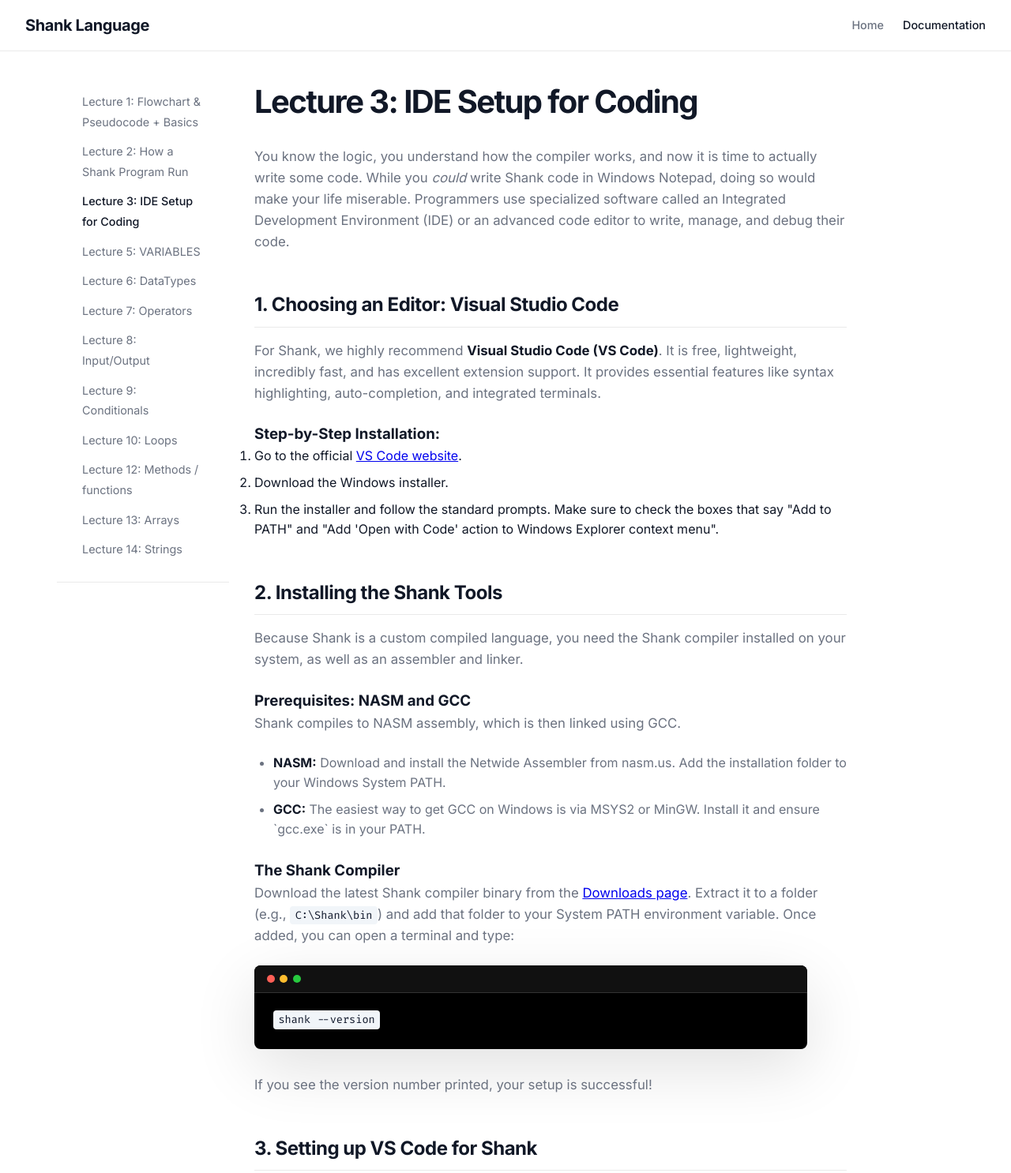
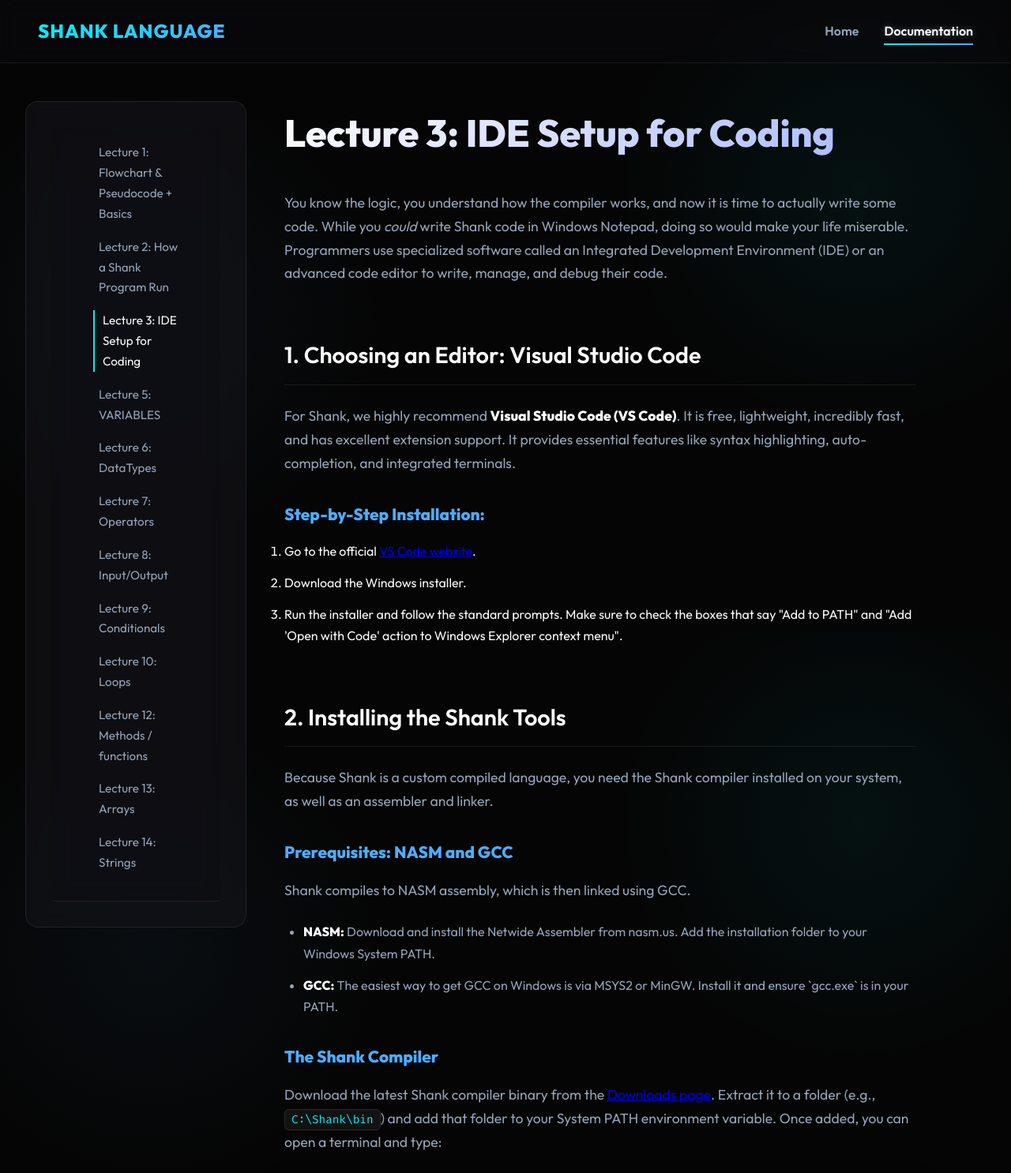
Before and after one commit to shashankxingh/shank, a website: page website/lecture3.html in a window 1280 px wide. Shown: the top 1486 px of the page at 79% size. Drawn offline with Linux system fonts and the light colour scheme.

Commit message:
style: Completely overhaul website CSS with dark mode premium aesthetics

```diff
--- a/website/styles.css
+++ b/website/styles.css
@@ -1,15 +1,16 @@
+@import url('https://fonts.googleapis.com/css2?family=Outfit:wght@300;400;600;800&family=Fira+Code:wght@400;500&display=swap');
+
 :root {
-    --bg-main: #ffffff;
-    --bg-card: #fafafa;
-    --text-main: #111827;
-    --text-muted: #6b7280;
-    --accent: #000000;
-    --border-color: #eaeaea;
-    --font-sans: 'Inter', -apple-system, BlinkMacSystemFont, "Segoe UI", Roboto, Oxygen, Ubuntu, Cantarell, "Fira Sans", "Droid Sans", "Helvetica Neue", sans-serif;
-    --font-mono: 'Fira Code', 'Menlo', 'Monaco', 'Courier New', monospace;
-    --shadow-sm: 0 2px 4px rgba(0,0,0,0.02);
-    --shadow-md: 0 4px 6px -1px rgba(0, 0, 0, 0.05), 0 2px 4px -1px rgba(0, 0, 0, 0.03);
-    --shadow-lg: 0 10px 15px -3px rgba(0, 0, 0, 0.05), 0 4px 6px -2px rgba(0, 0, 0, 0.025);
+    --bg-main: #050505;
+    --bg-surface: rgba(20, 20, 25, 0.6);
+    --text-main: #f8fafc;
+    --text-muted: #94a3b8;
+    --accent-1: #00f2fe;
+    --accent-2: #4facfe;
+    --accent-glow: rgba(79, 172, 254, 0.4);
+    --border-color: rgba(255, 255, 255, 0.08);
+    --font-sans: 'Outfit', sans-serif;
+    --font-mono: 'Fira Code', monospace;
 }
 
 * {
@@ -22,18 +23,23 @@ body {
     background-color: var(--bg-main);
     color: var(--text-main);
     font-family: var(--font-sans);
-    line-height: 1.6;
+    line-height: 1.7;
     -webkit-font-smoothing: antialiased;
+    background-image:
+        radial-gradient(circle at 15% 50%, rgba(79, 172, 254, 0.05), transparent 25%),
+        radial-gradient(circle at 85% 30%, rgba(0, 242, 254, 0.05), transparent 25%);
+    background-attachment: fixed;
 }
 
-/* Navbar */
+/* Navbar (Glassmorphism) */
 nav {
     display: flex;
     justify-content: space-between;
     align-items: center;
-    padding: 1rem 2rem;
-    background: rgba(255, 255, 255, 0.8);
-    backdrop-filter: saturate(180%) blur(5px);
+    padding: 1.2rem 3rem;
+    background: rgba(10, 10, 15, 0.4);
+    backdrop-filter: blur(12px);
+    -webkit-backdrop-filter: blur(12px);
     border-bottom: 1px solid var(--border-color);
     position: sticky;
     top: 0;
@@ -41,31 +47,54 @@ nav {
 }
 
 .nav-brand {
-    font-size: 1.25rem;
-    font-weight: 700;
-    letter-spacing: -0.02em;
-    display: flex;
-    align-items: center;
-    gap: 0.5rem;
+    font-size: 1.5rem;
+    font-weight: 800;
+    letter-spacing: 1px;
+    text-transform: uppercase;
     text-decoration: none;
     color: var(--text-main);
+    background: linear-gradient(135deg, var(--accent-1), var(--accent-2));
+    -webkit-background-clip: text;
+    -webkit-text-fill-color: transparent;
+    transition: filter 0.3s ease;
+}
+
+.nav-brand:hover {
+    filter: drop-shadow(0 0 8px var(--accent-glow));
 }
 
 .nav-links {
     display: flex;
-    gap: 1.5rem;
+    gap: 2rem;
 }
 
 .nav-links a {
     color: var(--text-muted);
     text-decoration: none;
-    font-size: 0.9rem;
-    font-weight: 500;
-    transition: color 0.2s ease;
+    font-size: 1rem;
+    font-weight: 600;
+    transition: all 0.3s ease;
+    position: relative;
+}
+
+.nav-links a::after {
+    content: '';
+    position: absolute;
+    width: 0;
+    height: 2px;
+    bottom: -4px;
+    left: 0;
+    background: linear-gradient(90deg, var(--accent-1), var(--accent-2));
+    transition: width 0.3s ease;
+}
+
+.nav-links a:hover::after, .nav-links a.active::after {
+    width: 100%;
 }
 
 .nav-links a:hover, .nav-links a.active {
     color: var(--text-main);
+    text-shadow: 0 0 8px rgba(255, 255, 255, 0.3);
 }
 
 /* Buttons */
@@ -73,37 +102,36 @@ nav {
     display: inline-flex;
     align-items: center;
     justify-content: center;
-    padding: 0.6rem 1.2rem;
-    border-radius: 6px;
-    font-weight: 500;
-    font-size: 0.9rem;
+    padding: 0.8rem 1.8rem;
+    border-radius: 8px;
+    font-weight: 600;
+    font-size: 1rem;
     text-decoration: none;
-    transition: all 0.2s ease;
+    transition: all 0.3s cubic-bezier(0.4, 0, 0.2, 1);
     cursor: pointer;
+    border: none;
 }
 
 .btn-primary {
-    background: var(--text-main);
-    color: #fff;
-    border: 1px solid var(--text-main);
-    box-shadow: 0 4px 14px 0 rgba(0, 0, 0, 0.1);
+    background: linear-gradient(135deg, var(--accent-1), var(--accent-2));
+    color: #000;
+    box-shadow: 0 0 15px var(--accent-glow);
 }
 
 .btn-primary:hover {
-    background: #fff;
-    color: var(--text-main);
-    box-shadow: 0 6px 20px rgba(0, 0, 0, 0.15);
+    transform: translateY(-2px);
+    box-shadow: 0 0 25px var(--accent-glow), 0 0 5px var(--accent-1);
 }
 
 .btn-secondary {
-    background: #fff;
-    color: var(--text-muted);
+    background: var(--bg-surface);
+    color: var(--text-main);
     border: 1px solid var(--border-color);
 }
 
 .btn-secondary:hover {
-    color: var(--text-main);
-    border-color: var(--text-main);
+    background: rgba(255, 255, 255, 0.1);
+    transform: translateY(-2px);
 }
 
 /* Hero Section */
@@ -112,141 +140,150 @@ nav {
     flex-direction: column;
     align-items: center;
     text-align: center;
-    padding: 6rem 1rem 4rem;
+    padding: 8rem 2rem 5rem;
     max-width: 1000px;
     margin: 0 auto;
+    animation: fadeIn 1s ease-out;
+}
+
+@keyframes fadeIn {
+    from { opacity: 0; transform: translateY(20px); }
+    to { opacity: 1; transform: translateY(0); }
 }
 
 .hero h1 {
-    font-size: clamp(2.5rem, 6vw, 4.5rem);
+    font-size: clamp(3rem, 8vw, 6rem);
     font-weight: 800;
     line-height: 1.1;
-    letter-spacing: -0.05em;
     margin-bottom: 1.5rem;
-    background: linear-gradient(180deg, #111, #666);
+    background: linear-gradient(to right, #fff, #94a3b8);
     -webkit-background-clip: text;
     -webkit-text-fill-color: transparent;
+    text-shadow: 0 0 30px rgba(255, 255, 255, 0.1);
 }
 
 .hero p {
-    font-size: 1.25rem;
+    font-size: 1.3rem;
     color: var(--text-muted);
-    max-width: 600px;
-    margin-bottom: 2.5rem;
-    line-height: 1.5;
-}
-
-.hero-cta {
-    display: flex;
-    gap: 1rem;
-    margin-bottom: 4rem;
+    max-width: 700px;
+    margin-bottom: 3rem;
+    line-height: 1.6;
 }
 
 /* Mock Terminal */
 .code-window {
     width: 100%;
-    max-width: 700px;
-    background: #000;
-    border-radius: 8px;
+    margin: 2rem 0;
+    background: rgba(0, 0, 0, 0.6);
+    border-radius: 12px;
     overflow: hidden;
-    box-shadow: 0 24px 80px rgba(0, 0, 0, 0.12);
-    text-align: left;
+    box-shadow: 0 10px 30px rgba(0, 0, 0, 0.5), inset 0 1px 0 rgba(255,255,255,0.1);
+    border: 1px solid rgba(255, 255, 255, 0.05);
+    transition: transform 0.3s ease;
+}
+
+.code-window:hover {
+    transform: translateY(-2px);
+    box-shadow: 0 15px 40px rgba(0, 242, 254, 0.1), inset 0 1px 0 rgba(255,255,255,0.15);
 }
 
 .code-header {
-    background: #111;
-    padding: 0.75rem 1rem;
+    background: rgba(255, 255, 255, 0.03);
+    padding: 0.8rem 1.2rem;
     display: flex;
     align-items: center;
-    gap: 0.4rem;
-    border-bottom: 1px solid #333;
+    gap: 0.5rem;
+    border-bottom: 1px solid rgba(255, 255, 255, 0.05);
 }
 
 .mac-btn {
-    width: 10px;
-    height: 10px;
+    width: 12px;
+    height: 12px;
     border-radius: 50%;
 }
-.close { background: #ff5f56; }
-.minimize { background: #ffbd2e; }
-.maximize { background: #27c93f; }
-
-.code-title {
-    margin: 0 auto;
-    color: #888;
-    font-size: 0.75rem;
-    font-family: var(--font-sans);
-}
+.close { background: #ff5f56; box-shadow: 0 0 5px #ff5f56; }
+.minimize { background: #ffbd2e; box-shadow: 0 0 5px #ffbd2e; }
+.maximize { background: #27c93f; box-shadow: 0 0 5px #27c93f; }
 
 .code-content {
     padding: 1.5rem;
     font-family: var(--font-mono);
-    font-size: 0.9rem;
-    color: #f8f8f2;
+    font-size: 0.95rem;
+    color: #e2e8f0;
     overflow-x: auto;
 }
 
-.token.keyword { color: #ff79c6; }
+/* Syntax Highlighting */
+.token.keyword { color: #ff79c6; text-shadow: 0 0 8px rgba(255, 121, 198, 0.4); }
 .token.function { color: #50fa7b; }
 .token.string { color: #f1fa8c; }
-.token.comment { color: #6272a4; }
+.token.comment { color: #6272a4; font-style: italic; }
 
 /* Features */
 .features {
-    padding: 4rem 2rem;
+    padding: 5rem 2rem;
     max-width: 1200px;
     margin: 0 auto;
-    border-top: 1px solid var(--border-color);
 }
 
 .features-grid {
     display: grid;
-    grid-template-columns: repeat(auto-fit, minmax(300px, 1fr));
-    gap: 3rem;
+    grid-template-columns: repeat(auto-fit, minmax(320px, 1fr));
+    gap: 2.5rem;
     margin-top: 3rem;
 }
 
-.feature-card h3 {
-    font-size: 1.25rem;
-    font-weight: 600;
-    margin-bottom: 0.75rem;
-    letter-spacing: -0.01em;
+.feature-card {
+    background: var(--bg-surface);
+    padding: 2.5rem;
+    border-radius: 16px;
+    border: 1px solid var(--border-color);
+    transition: all 0.3s ease;
+    backdrop-filter: blur(10px);
 }
 
-.feature-card p {
-    color: var(--text-muted);
-    line-height: 1.6;
+.feature-card:hover {
+    transform: translateY(-5px);
+    border-color: rgba(79, 172, 254, 0.3);
+    box-shadow: 0 10px 30px rgba(0, 0, 0, 0.3), 0 0 15px rgba(79, 172, 254, 0.1);
+}
+
+.feature-card h3 {
+    font-size: 1.4rem;
+    font-weight: 600;
+    margin-bottom: 1rem;
+    color: #fff;
 }
 
 /* Docs Layout */
 .docs-layout {
     display: flex;
-    max-width: 1200px;
+    max-width: 1300px;
     margin: 0 auto;
-    padding: 2rem 2rem;
+    padding: 3rem 2rem;
+    gap: 3rem;
 }
 
 .docs-sidebar {
-    width: 250px;
+    width: 280px;
     flex-shrink: 0;
-    padding-right: 2rem;
     position: sticky;
     top: 100px;
     height: fit-content;
+    background: var(--bg-surface);
+    padding: 2rem;
+    border-radius: 16px;
+    border: 1px solid var(--border-color);
+    backdrop-filter: blur(10px);
 }
 
 .docs-sidebar h4 {
-    font-size: 0.85rem;
-    font-weight: 600;
-    color: var(--text-main);
+    font-size: 0.9rem;
+    font-weight: 800;
+    color: var(--accent-1);
     text-transform: uppercase;
-    letter-spacing: 0.05em;
-    margin-bottom: 1rem;
-    margin-top: 2rem;
-}
-
-.docs-sidebar h4:first-child {
-    margin-top: 0;
+    letter-spacing: 0.1em;
+    margin-bottom: 1.5rem;
 }
 
 .docs-sidebar ul {
@@ -254,47 +291,61 @@ nav {
 }
 
 .docs-sidebar li {
-    margin-bottom: 0.75rem;
+    margin-bottom: 1rem;
 }
 
 .docs-sidebar a {
     color: var(--text-muted);
     text-decoration: none;
-    font-size: 0.9rem;
-    transition: color 0.2s;
+    font-size: 0.95rem;
+    transition: all 0.2s;
+    display: block;
+    padding-left: 10px;
+    border-left: 2px solid transparent;
 }
 
 .docs-sidebar a:hover, .docs-sidebar a.active {
     color: var(--text-main);
-    font-weight: 500;
+    border-left-color: var(--accent-1);
+    transform: translateX(5px);
 }
 
 .docs-content {
     flex-grow: 1;
-    max-width: 750px;
+    max-width: 800px;
+    animation: fadeIn 0.8s ease-out;
 }
 
 .docs-content h1 {
-    font-size: 2.5rem;
+    font-size: 3rem;
     font-weight: 800;
-    letter-spacing: -0.04em;
-    margin-bottom: 1.5rem;
+    margin-bottom: 2rem;
+    background: linear-gradient(135deg, #fff, #a5b4fc);
+    -webkit-background-clip: text;
+    -webkit-text-fill-color: transparent;
 }
 
 .docs-content h2 {
-    font-size: 1.5rem;
-    font-weight: 700;
-    letter-spacing: -0.02em;
-    margin-top: 3rem;
+    font-size: 1.8rem;
+    font-weight: 600;
+    margin-top: 4rem;
+    margin-bottom: 1.5rem;
+    padding-bottom: 0.8rem;
+    border-bottom: 1px solid var(--border-color);
+    color: #fff;
+}
+
+.docs-content h3 {
+    font-size: 1.3rem;
+    color: var(--accent-2);
+    margin-top: 2rem;
     margin-bottom: 1rem;
-    padding-bottom: 0.5rem;
-    border-bottom: 1px solid var(--border-color);
 }
 
 .docs-content p {
     color: var(--text-muted);
     margin-bottom: 1.5rem;
-    font-size: 1.05rem;
+    font-size: 1.1rem;
 }
 
 .docs-content ul {
@@ -304,25 +355,21 @@ nav {
 }
 
 .docs-content li {
-    margin-bottom: 0.5rem;
+    margin-bottom: 0.8rem;
 }
 
 .docs-content strong {
-    color: var(--text-main);
+    color: #fff;
 }
 
 .docs-content code {
-    background: #f1f5f9;
-    padding: 0.2rem 0.4rem;
-    border-radius: 4px;
+    background: rgba(255, 255, 255, 0.05);
+    padding: 0.2rem 0.5rem;
+    border-radius: 6px;
     font-family: var(--font-mono);
-    font-size: 0.85rem;
-    color: #0f172a;
-}
-
-.docs-content .code-window {
-    margin-top: 1.5rem;
-    margin-bottom: 2rem;
+    font-size: 0.9rem;
+    color: var(--accent-1);
+    border: 1px solid rgba(255, 255, 255, 0.1);
 }
 
 /* Footer */
@@ -331,10 +378,11 @@ footer {
     padding: 4rem 2rem;
     border-top: 1px solid var(--border-color);
     color: var(--text-muted);
-    font-size: 0.9rem;
+    font-size: 0.95rem;
+    margin-top: 4rem;
 }
 
-@media (max-width: 768px) {
+@media (max-width: 900px) {
     .docs-layout { flex-direction: column; }
     .docs-sidebar { display: none; }
 }
```
